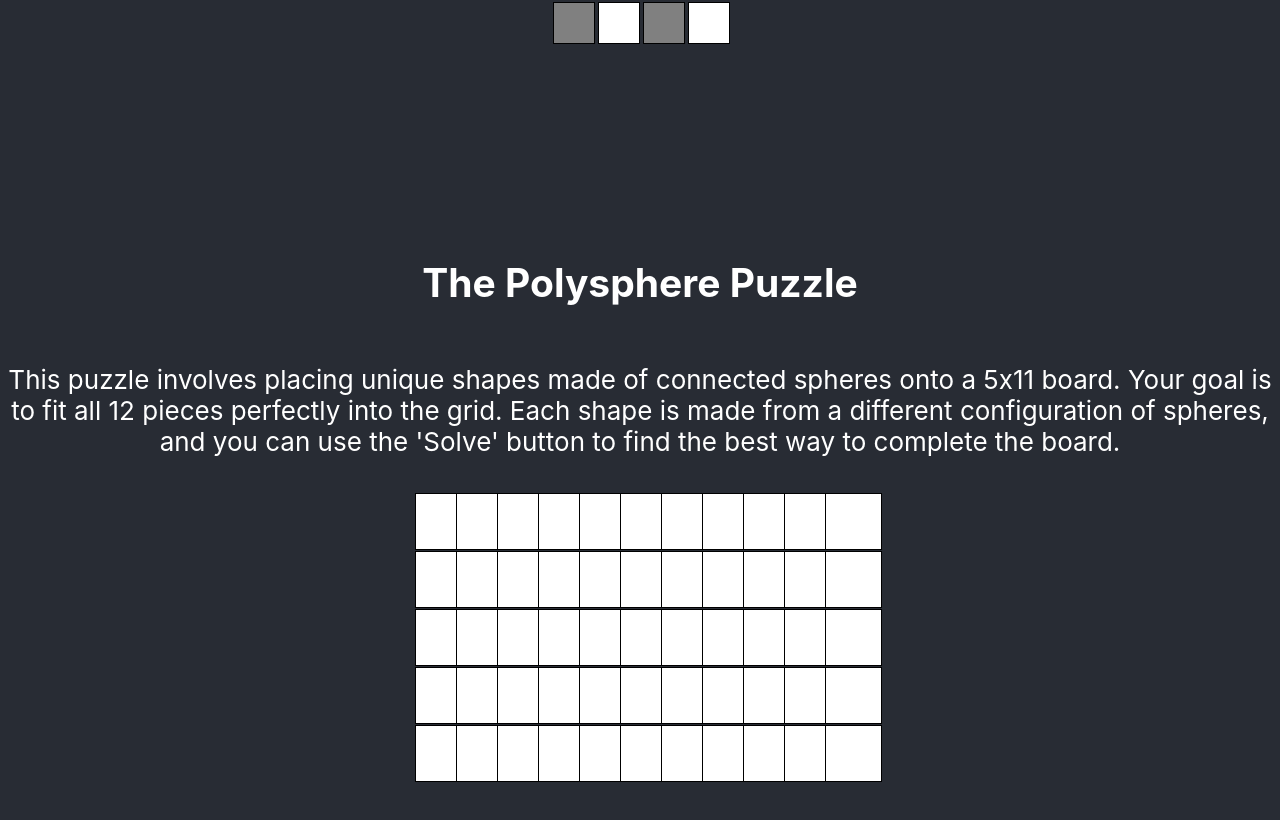
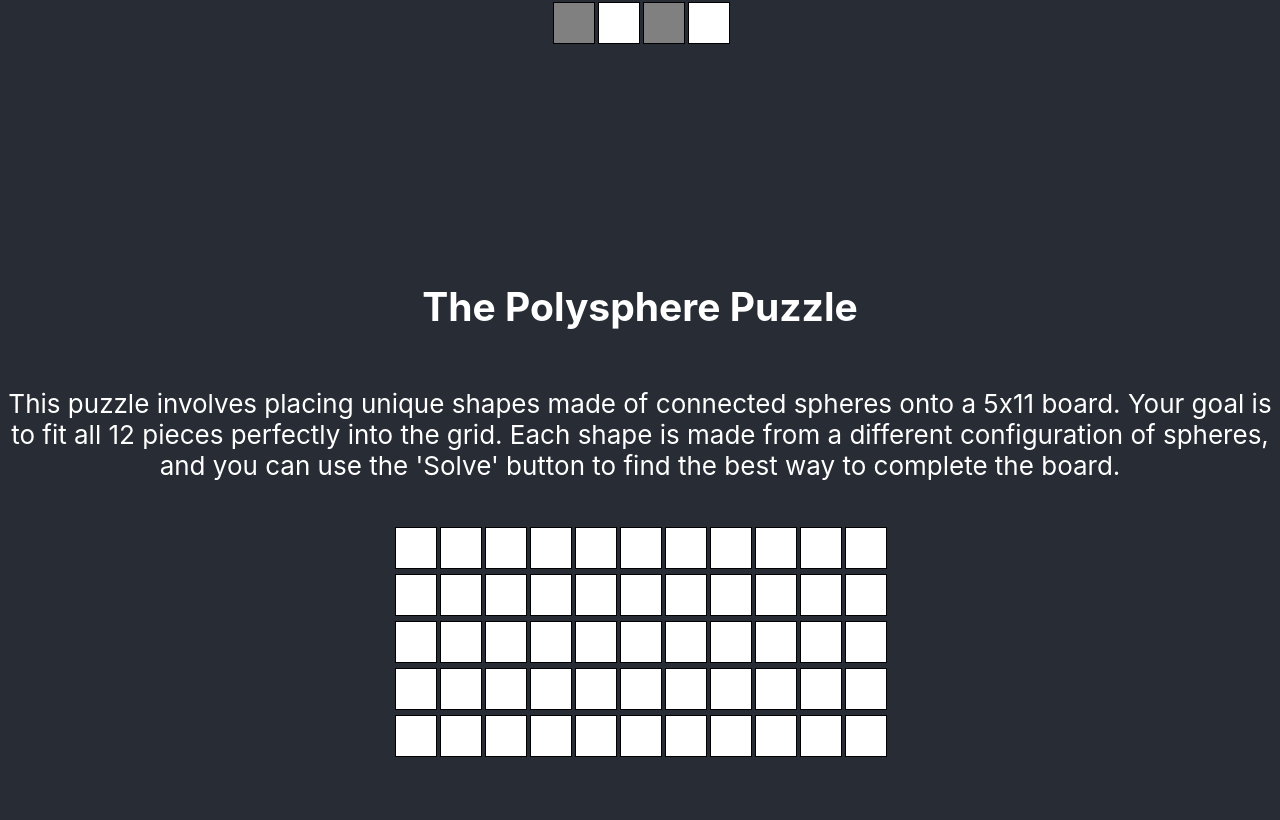
Before and after one commit to TedAlden/puzzle-solver, a React (Create React App) app: page / in a window 1280 px wide. Shown: the part 1496-2316 px from the top of the page. Built offline with nearby package versions, Linux system fonts and the light colour scheme.

Commit message:
Fixed irregular shaped polyboard cells

```diff
--- a/src/components/PolyBoard/PolyBoard.css
+++ b/src/components/PolyBoard/PolyBoard.css
@@ -1,16 +1,14 @@
 .polyboard-grid {
   display: grid;
-  gap: 1px;
-  margin-top: 10px;
+  gap: 5px;
+  margin-top: 20px;
 }
 .polyboard-cell {
-  width: 55px;
-  height: 55px;
-  border: .5px solid #000000;
+  background-color: #ffffff;
+  width: 40px;
+  height: 40px;
+  border: 1px solid #000000;
   display: flex;
   justify-content: center;
   align-items: center;
 }
-.polyboard-cell {
-  background-color: #ffffff;
-}
```
